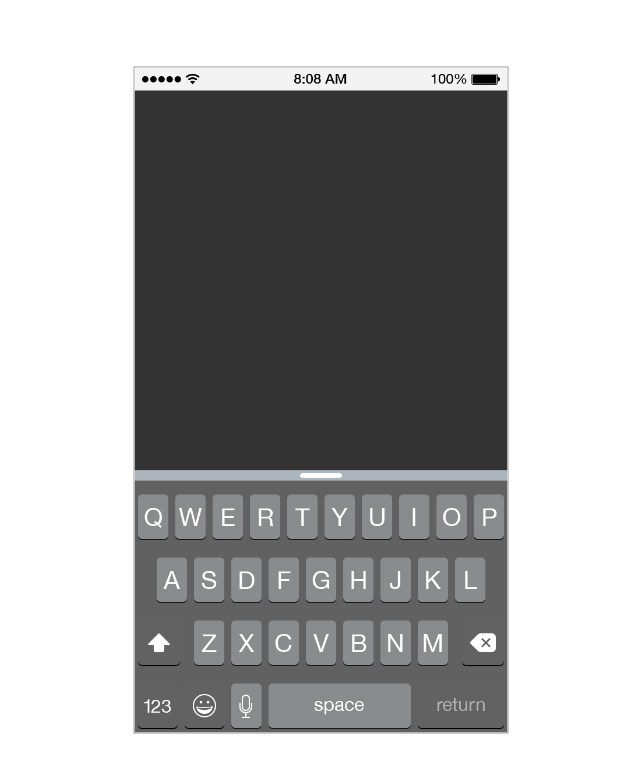
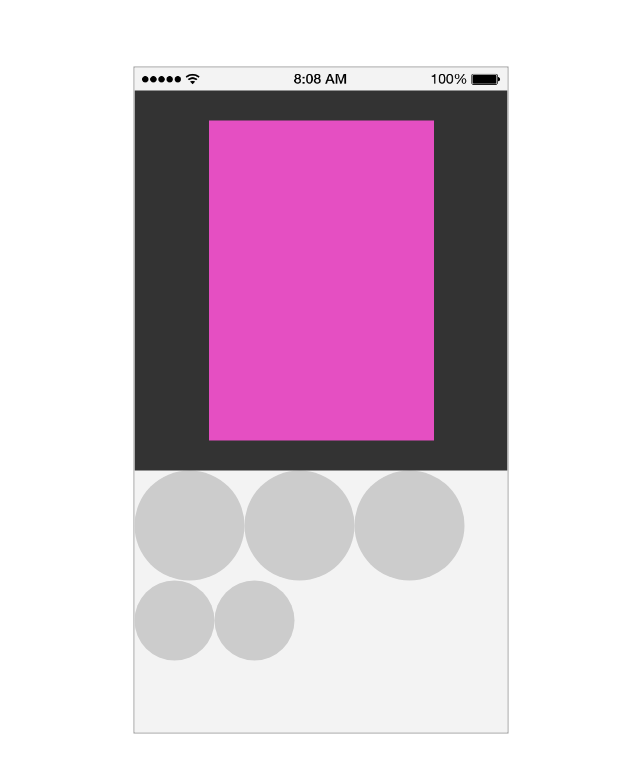
Before and after one commit to domwashburn/mobile-configurator, a website: page index.html in a window 1280 px wide. Shown: the whole page, without its empty margins (319-959 px from the left). Drawn offline with nearby package versions, Linux system fonts and the light colour scheme.

Commit message:
added button section

```diff
--- a/assets/scss/style.scss
+++ b/assets/scss/style.scss
@@ -11,6 +11,13 @@ $susy: (
 	math: static,
 	global-box-sizing: border-box,
 );
+
+%center {
+	position: absolute;
+	top: 50%;
+	left: 50%;
+	transform: translate(-50%, -50%);
+}
 
 *, *:before, *:after {
   box-sizing: border-box;
@@ -26,13 +33,10 @@ $susy: (
 }
 
 .app__frame {
+	@extend %center;
   width: 375px;
   height: 667px;
   border: 1px solid #999;
-  position: absolute;
-  top: 50%;
-  left: 50%;
-  transform: translate(-50%, -50%);
   &-inner{
 	position: relative;
 	overflow: hidden;
@@ -68,6 +72,34 @@ $susy: (
 	width: auto;
 	height: 100%;
 	background-color: #333;
+	position: relative;
+}
+
+.card {
+	@extend %center;
+	width: 225px;
+	height: 320px;
+	background-color: #e54fc2;
+}
+.app__controls {
+	@extend .fit-frame;
+}
+.app__controls-primary {
+	display: block;
+	margin: 0 auto;
+}
+.app__button {
+	border-radius: 50%;
+	background-color: #CCCCCC;
+	float: left;
+}
+.button--small {
+	width: 80px;
+	height: 80px;
+}
+.button--large {
+	width: 110px;
+	height: 110px;
 }
 
 .test {
--- a/index.html
+++ b/index.html
@@ -31,11 +31,22 @@
                                 </div>
                             </div>
                             <!-- <div class="test"></div> -->
+                            <div class="app__controls">
+                                <div class="app__controls-primary">
+                                    <div class="app__button button--large button--image"></div>
+                                    <div class="app__button button--large button--flip"></div>
+                                    <div class="app__button button--large button--text"></div>
+                                </div>
+                                <div class="app__controls-secondary">
+                                    <div class="app__button button--small button--back"></div>
+                                    <div class="app__button button--small button--approve"></div>
+                                </div>
+                            </div>
                         </div>
-                        <div class="app__keyboard">
+                        <!-- <div class="app__keyboard">
                             <img class="fit-frame" src="assets/images/chrome/predictive-text-hidden.png" alt="">
                             <img class="fit-frame" src="assets/images/chrome/keyboard-dark.png" alt="">
-                        </div>
+                        </div> -->
                     </div>
 
                 </div>
```
Also changed, not shown: assets/css/style.css, 1 other file.
